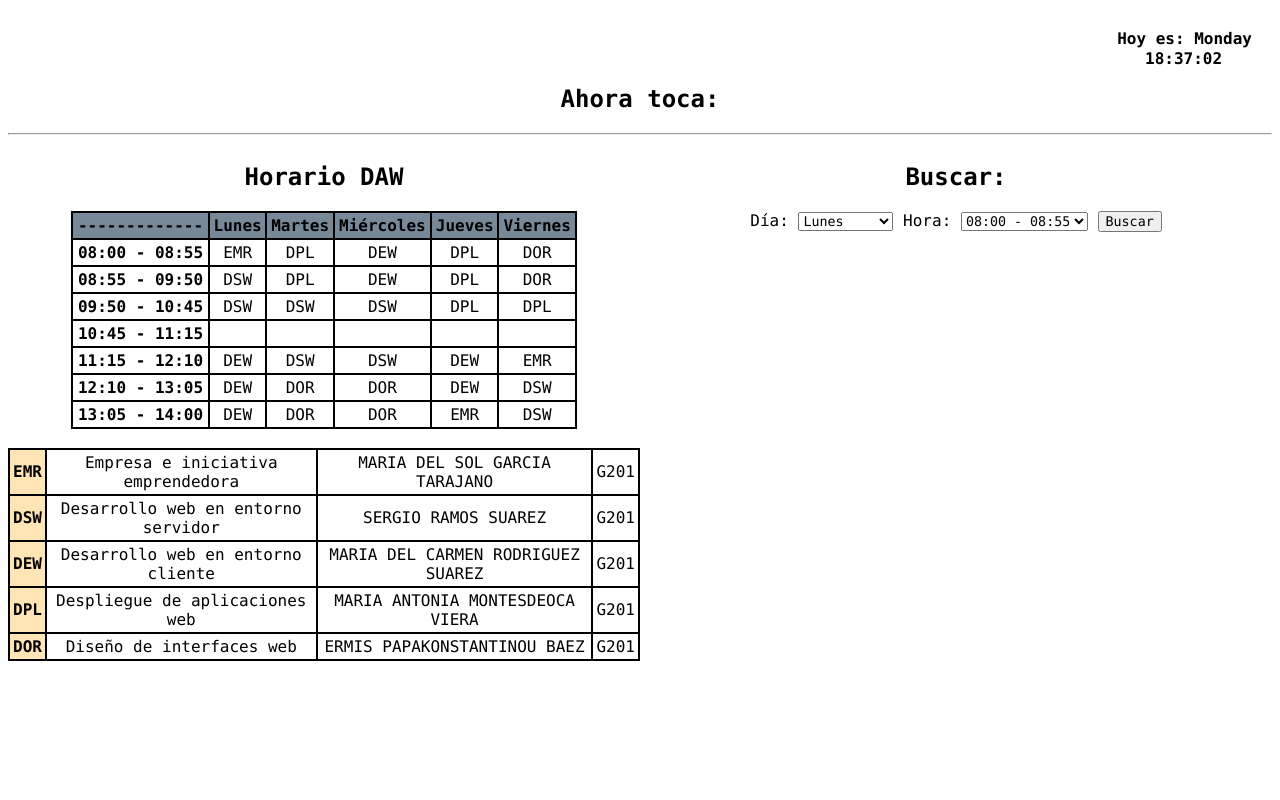
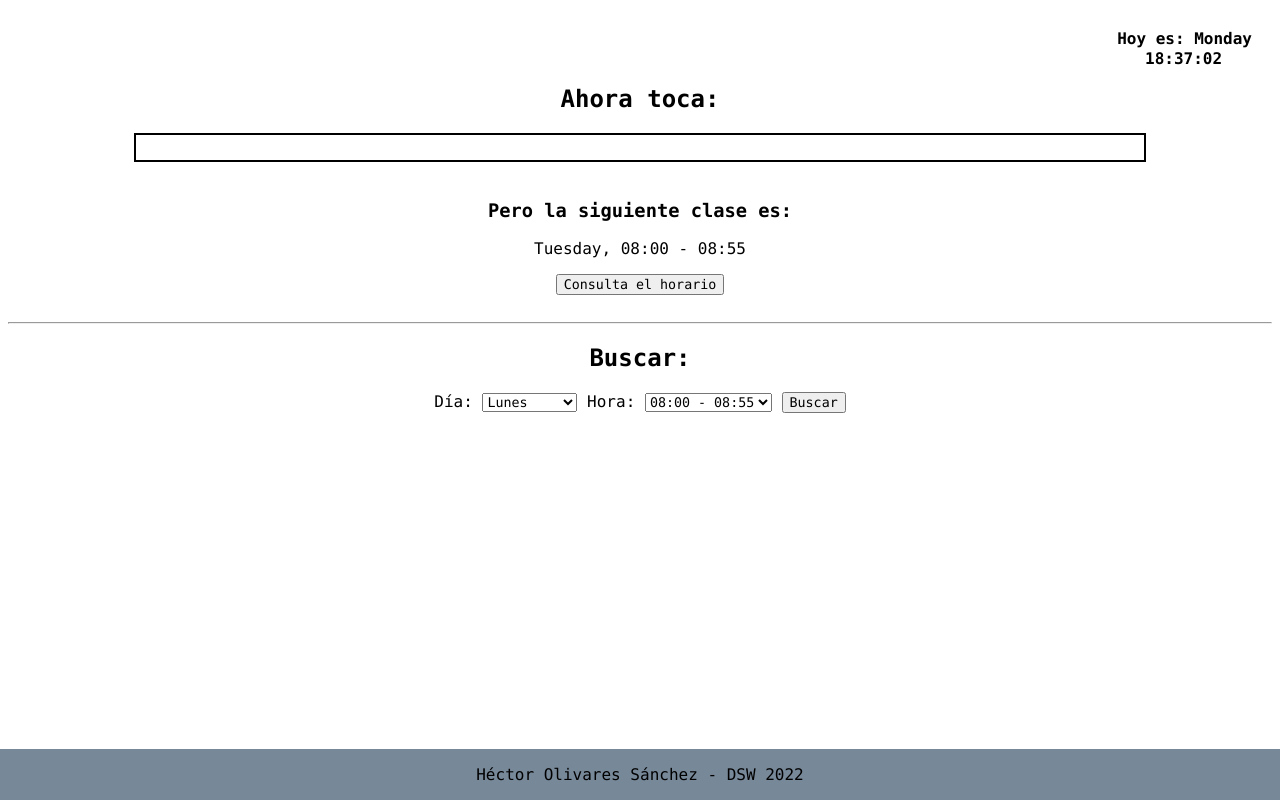
Before and after one commit to hectorOliSan/quetengoahora, a PHP site: page /quetengoahora.php in a window 1280 px wide. Run offline with PHP 8.4, Linux system fonts and the light colour scheme.

Commit message:
Versión 1.2.3

```diff
--- a/quetengoahora.php
+++ b/quetengoahora.php
@@ -35,9 +35,17 @@
       th, td {
         padding: 3px;
       }
+
+      footer {
+        position: fixed;
+        left: 0;
+        bottom: 0;
+        width: 100%;
+        background: LightSlateGray;
+      }
     </style>
     <script language="JavaScript">
-      function updateReloj(){
+      function updateReloj() {
         hora = new Date().toTimeString().replace(/.*(\d{2}:\d{2}:\d{2}).*/, "$1")
         document.form_reloj.reloj.value = hora
 
@@ -47,9 +55,11 @@
   </head>
   <body onload="updateReloj()">
     <?php
+      //Configuración
       setlocale(LC_ALL,"es_ES@euro","es_ES","esp");
       date_default_timezone_set('Europe/London');
     ?>
+
     <?php
       //Arrays
       $horario = array(
@@ -184,32 +194,61 @@
         echo "</table><br>";
       }
 
+      function mostrarTabla($dia) {
+        global $codigo;
+
+        echo "<table>";
+        echo "<tr>";
+        echo "<th style='background-color: Moccasin;'>$dia</th>";
+
+        echo "<td>";
+          print_r($codigo[$dia]['materia']);
+        echo "</td>";
+
+        echo "<td>";
+          print_r($codigo[$dia]['docente']);
+        echo "</td>";
+
+        echo "<td>";
+          print_r($codigo[$dia]['aula']);
+        echo "</td>";
+
+        echo "</tr>";
+        echo "</table>";
+        echo "<br>";
+      }
+
       function queTocaAhora($diaActual, $horaActual) {
         global $horario,$codigo;
 
         foreach ($horario as $hora => $dia) {
           if(strtotime(substr_replace($hora, '', 0, 8)) >= strtotime($horaActual)) {echo "<table>";
-            echo "<table>";
-            echo "<tr>";
-            echo "<th style='background-color: Moccasin;'>$dia[$diaActual]</th>";
-
-            echo "<td>";
-              print_r($codigo[$dia[$diaActual]]['materia']);
-            echo "</td>";
-
-            echo "<td>";
-              print_r($codigo[$dia[$diaActual]]['docente']);
-            echo "</td>";
-
-            echo "<td>";
-              print_r($codigo[$dia[$diaActual]]['aula']);
-            echo "</td>";
-
-            echo" </tr>";
-            echo "</table>";
-            echo "<br>";
+            mostrarTabla($dia[$diaActual]);
             return;
           }
+
+          echo "<table><tr><td><span style='color: #FFFFFF00'>.</span></td></tr></table>";
+          echo "<br>";
+
+          echo "<h3 style='text-align: center;'>Pero la siguiente clase es:</h3>";
+
+          $diaSig = ucfirst(utf8_encode(strftime("%A", strtotime("tomorrow"))));
+          if($diaActual=="Viernes") {
+            $diaSig = ucfirst(utf8_encode(strftime("%A", strtotime('+3 day', strtotime('now')))));
+            echo "<p>" . $diaSig  . ", 08:00 - 08:55</p>";
+          } elseif ($diaActual=="Sábado") {
+            $diaSig = ucfirst(utf8_encode(strftime("%A", strtotime('+2 day', strtotime('now')))));
+            echo "<p>" . $diaSig . ", 08:00 - 08:55</p>";
+          } else {
+            echo "<p>" . $diaSig . ", 08:00 - 08:55</p>";
+          }
+
+          foreach ($horario["08:00 - 08:55"] as $hora => $dia) {
+            if($hora == $diaSig) {
+              mostrarTabla($dia);
+            }
+          }
+          return;
         }
       }
 
@@ -223,24 +262,7 @@
           if($_POST['hora'] != "10:45 - 11:15") {
             foreach ($horario[$_POST['hora']] as $hora => $dia) {
               if($hora == $_POST['dia']) {
-                echo "<table>";
-                echo "<tr>";
-                echo "<th style='background-color: Moccasin;'>$dia</th>";
-
-                echo "<td>";
-                  print_r($codigo[$dia]['materia']);
-                echo "</td>";
-
-                echo "<td>";
-                  print_r($codigo[$dia]['docente']);
-                echo "</td>";
-
-                echo "<td>";
-                  print_r($codigo[$dia]['aula']);
-                echo "</td>";
-
-                echo" </tr>";
-                echo "</table>";
+                mostrarTabla($dia);
               }
             }
             return;
@@ -252,24 +274,31 @@
     ?>
 
     <?php getDiaHora(); ?>
+
     <br>
+
     <h2 style="text-align: center;">Ahora toca:</h2>
+
     <?php
       queTocaAhora(ucfirst(utf8_encode(strftime("%A"))), date("H:i"));
     ?>
 
-    <hr>
+    <button onclick="window.modal.showModal();">Consulta el horario</button>
+    <dialog style="min-width: 50%;" id="modal">
 
-    <div style="float: left; width: 50%;">
-      <div style="text-align: center">
+      <div">
         <?php
           mostrarHorario();
           mostrarAsignaturas();
         ?>
       </div>
-    </div>
 
-    <div style="float: right; width: 50%;">
+      <button onclick="window.modal.close();">Cerrar</button>
+    </dialog>
+
+    <br><br><hr>
+
+    <main>
       <h2 style="text-align: center;">Buscar:</h2>
 
       <form action="quetengoahora.php" method="POST">
@@ -285,7 +314,7 @@
         <label for="Hora">Hora:</label>
         <select id="Hora" name="hora">
           <option value="08:00 - 08:55">08:00 - 08:55</option>
-        <option value="08:55 - 09:50">08:55 - 09:50</option>
+          <option value="08:55 - 09:50">08:55 - 09:50</option>
           <option value="09:50 - 10:45">09:50 - 10:45</option>
           <option value="10:45 - 11:15">10:45 - 11:15</option>
           <option value="11:15 - 12:10">11:15 - 12:10</option>
@@ -296,7 +325,13 @@
         <input type="submit" value="Buscar">
       </form>
 
+      <br>
+
       <?php queToca(); ?>
-    </div>
+    </main>
+
+    <footer>
+      <p>Héctor Olivares Sánchez - DSW 2022</p>
+    </footer>
   </body>
 </html>
```
